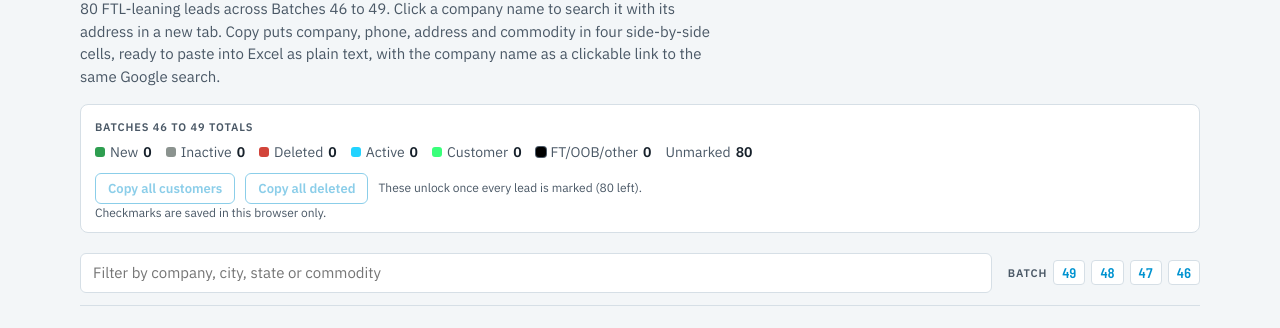
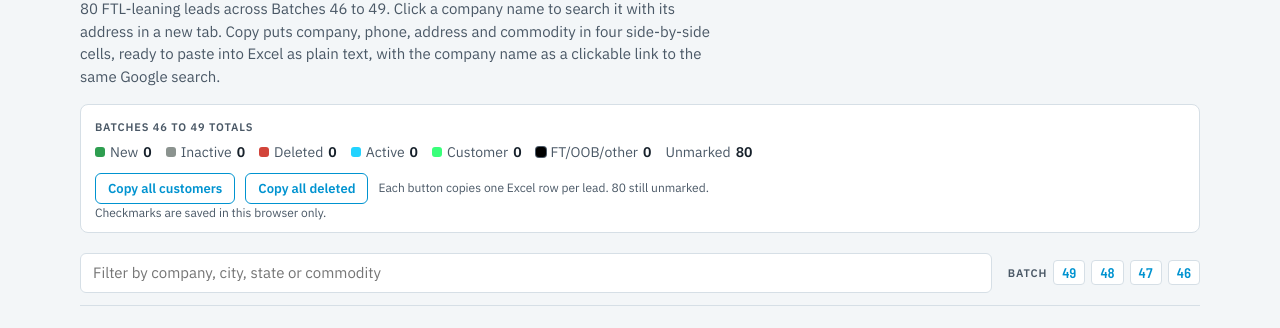
Before and after one commit to jasonazhang365x/TQL, a plain HTML site: page batches-46-49.html in a window 1280 px wide. Shown: the part 124-452 px from the top of the page. Drawn offline with Linux system fonts and the light colour scheme.

Commit message:
Unlock copy-all buttons before every lead is marked
Co-Authored-By: Claude Opus 5.5 <noreply@anthropic.com>
Claude-Session: https://claude.ai/code/session_01Nvjty2SzTy1jmbHmbvhBzD

```diff
--- a/batches-46-49.html
+++ b/batches-46-49.html
@@ -122,8 +122,8 @@ button.copied { background: var(--accent) !important; color: var(--accent-ink) !
     <p>80 FTL-leaning leads across Batches 46 to 49. Click a company name to search it with its address in a new tab. Copy puts company, phone, address and commodity in four side-by-side cells, ready to paste into Excel as plain text, with the company name as a clickable link to the same Google search.</p>
     <div class="allbox"><span class="seglbl">Batches 46 to 49 totals</span><div class="tally" id="tally-all"><span class="tc new"><i aria-hidden="true"></i>New <b data-k="new">0</b></span><span class="tc inactive"><i aria-hidden="true"></i>Inactive <b data-k="inactive">0</b></span><span class="tc deleted"><i aria-hidden="true"></i>Deleted <b data-k="deleted">0</b></span><span class="tc active"><i aria-hidden="true"></i>Active <b data-k="active">0</b></span><span class="tc customer"><i aria-hidden="true"></i>Customer <b data-k="customer">0</b></span><span class="tc na"><i aria-hidden="true"></i>FT/OOB/other <b data-k="na">0</b></span><span class="tc none">Unmarked <b data-k="none">0</b></span></div>
       <div class="bulk">
-        <button type="button" class="copy-batch" id="copy-customer" data-kind="customer" disabled>Copy all customers</button>
-        <button type="button" class="copy-batch" id="copy-deleted" data-kind="deleted" disabled>Copy all deleted</button>
+        <button type="button" class="copy-batch" id="copy-customer" data-kind="customer">Copy all customers</button>
+        <button type="button" class="copy-batch" id="copy-deleted" data-kind="deleted">Copy all deleted</button>
         <span class="bulkhint" id="bulkhint"></span>
       </div>
       <p class="sync" id="sync"></p></div>
@@ -1583,8 +1583,8 @@ button.copied { background: var(--accent) !important; color: var(--accent-ink) !
     });
     tallyInto(document.getElementById("tally-all"), all);
     var left = all.filter(function (k) { return !(state[k] && state[k].length); }).length;
-    document.querySelectorAll(".bulk button").forEach(function (b) { b.disabled = left > 0; });
-    document.getElementById("bulkhint").textContent = left > 0 ? "These unlock once every lead is marked (" + left + " left)." : "Every lead is marked. Each button copies one Excel row per lead.";
+    document.querySelectorAll(".bulk button").forEach(function (b) { b.disabled = false; });
+    document.getElementById("bulkhint").textContent = "Each button copies one Excel row per lead." + (left > 0 ? " " + left + " still unmarked." : "");
   }
   function saveLocal() { try { localStorage.setItem("leadstatus", JSON.stringify(state)); } catch (e) {} }
   function write(key, s) {
```
Also changed, not shown: batches-50-56.html (+4 -4 lines), batches-57-63.html (+4 -4 lines).
